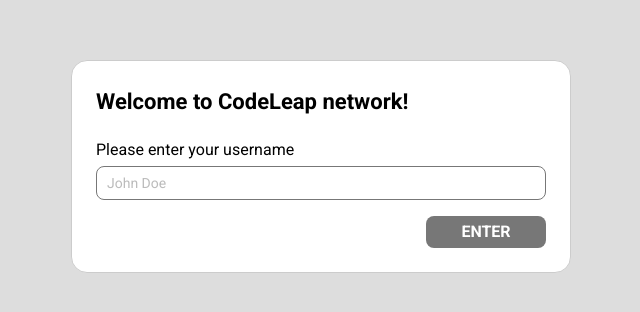
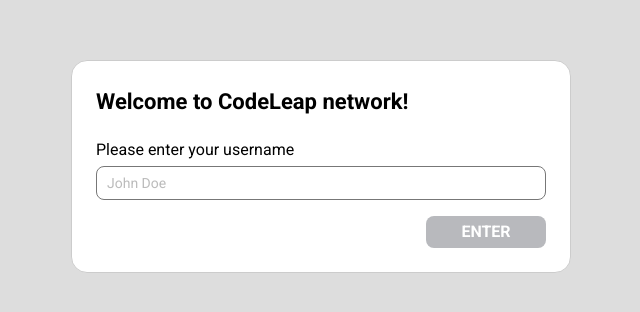
Before and after one commit to diegocarmn/codeleap-test, a Next.js app: page / in a window 1280 px wide. Shown: the part 234-546 px from the top of the page, without its empty margins (319-959 px from the left). Built offline with nearby package versions, Linux system fonts and the light colour scheme.

Commit message:
feat: update Button and IconButton styles; enhance EditPostModal with maxLength and layout adjustments; clean up globals.css

```diff
--- a/app/components/Button.tsx
+++ b/app/components/Button.tsx
@@ -13,11 +13,13 @@
   ...props
 }: ButtonProps) {
 
-  const baseStyles = "py-1 rounded rounded-lg font-bold transition-colors cursor-pointer disabled:cursor-not-allowed disabled:bg-gray w-[120px]";
+  const baseStyles = "py-1 rounded rounded-lg font-bold transition-colors cursor-pointer disabled:cursor-not-allowed w-30";
 
   const variants = {
-    primary: "bg-primary text-white enabled:hover:opacity-90",
-    secondary: "bg-white text-black enabled:hover:bg-lightgray/20 border border-black",
+    primary:
+      "bg-primary text-white enabled:hover:opacity-90 disabled:bg-disabled",
+    secondary:
+      "bg-white text-black enabled:hover:bg-lightgray/20 border border-black disabled:bg-disabled disabled:text-white disabled:border-disabled",
     danger: "bg-danger text-white enabled:hover:opacity-90",
     success: "bg-success text-white enabled:hover:opacity-90",
   };
--- a/app/components/IconButton.tsx
+++ b/app/components/IconButton.tsx
@@ -10,7 +10,7 @@
     ...props
 }: IconButtonProps) {
 
-  const baseStyles = "p-1 rounded transition-colors enabled:hover:bg-lightgray/20 disabled:cursor-not-allowed disabled:bg-transparent";
+  const baseStyles = "p-1 rounded rounded-lg transition-colors enabled:hover:bg-lightgray/20 disabled:cursor-not-allowed disabled:bg-transparent active:scale-95 transition-transform ease-in-out duration-150";
     return (
     <button
       className={`${baseStyles} ${className}`}
--- a/app/features/posts/EditPostModal.tsx
+++ b/app/features/posts/EditPostModal.tsx
@@ -41,25 +41,33 @@
         id="edit-title"
         className="input-field text-input mb-4"
         value={title}
+        maxLength={256}
         onChange={(e) => setTitle(e.target.value)}
       />
 
       <label className="block text-label mb-1" htmlFor="edit-content">
         Content
       </label>
-      <textarea
-        id="edit-content"
-        className="input-field text-input mb-4 resize-y min-h-20 max-h-[50vh]"
-        value={content}
-        onChange={(e) => setContent(e.target.value)}
-      />
+      <div className="input-field mb-4 overflow-hidden p-0 focus-within:outline focus-within:outline-gray">
+        <textarea
+          id="edit-content"
+          className="text-input resize-y min-h-20 max-h-[50vh] w-full focus:outline-none"
+          value={content}
+          maxLength={4096}
+          onChange={(e) => setContent(e.target.value)}
+        />
+      </div>
 
       <div className="flex justify-end gap-4">
         <Button variant="secondary" onClick={onClose} disabled={isPending}>
           Cancel
         </Button>
 
-        <Button onClick={handleSave} variant="success" disabled={isDisabled || isPending}>
+        <Button
+          onClick={handleSave}
+          variant="success"
+          disabled={isDisabled || isPending}
+        >
           {isPending ? "Saving..." : "Save"}
         </Button>
       </div>
--- a/app/globals.css
+++ b/app/globals.css
@@ -13,14 +13,7 @@
   --color-darkgray: #999999;
   --color-danger: #FF5151;
   --color-success: #47B960;
-
-  --spacing-1: 4px;
-  --spacing-2: 8px;
-  --spacing-3: 12px;
-  --spacing-4: 16px;
-  --spacing-5: 20px;
-  --spacing-6: 24px;
-
+  --color-disabled: #B8B9BD;
 }
 
 body {
```
